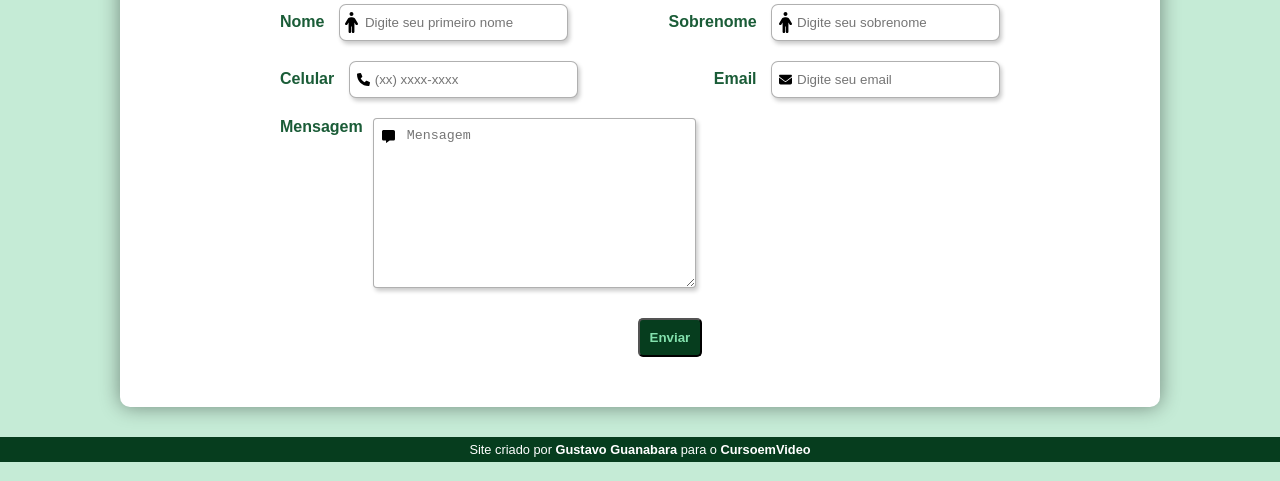
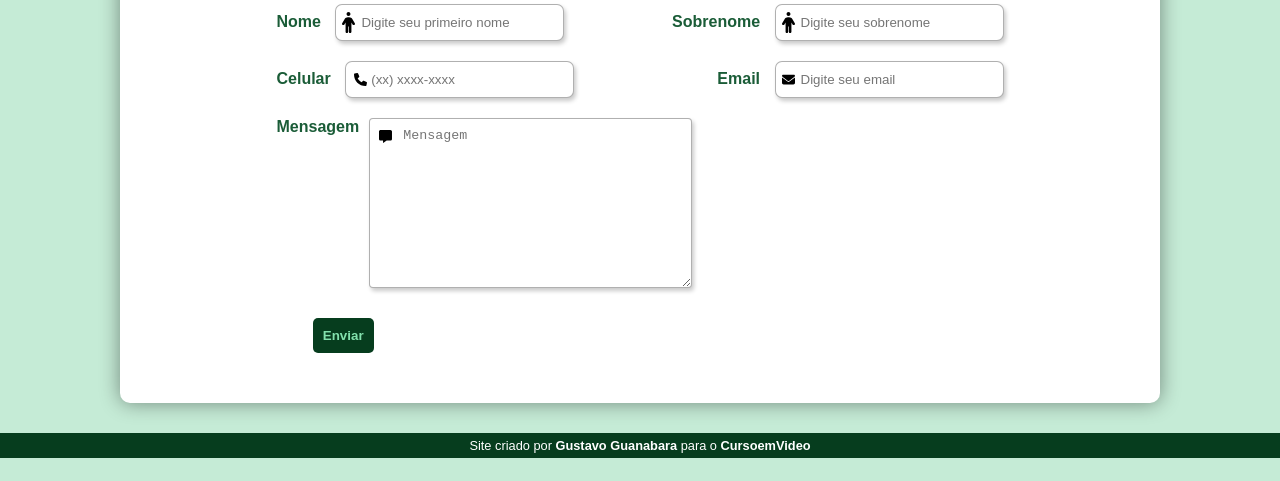
Before and after one commit to kauasilvandrade/projeto-android, a plain HTML site: page contato.html in a window 1280 px wide. Shown: the part 319-800 px from the top of the page. Drawn offline with Linux system fonts and the light colour scheme.

Commit message:
projeto finalizado

```diff
--- a/style/style.css
+++ b/style/style.css
@@ -214,8 +214,9 @@ footer a:hover {
 
 /* PÁGINA DE CONTATO */
 form {
-    width: 720px;
+    max-width: 727px;
     margin: auto;
+    width: 100%;
 }
 
 form .form-header {}
@@ -317,7 +318,7 @@ form .text-mensagem .mensagem {
 
 form .button-box {
     margin: 30px auto;
-    width: 5px;
+    width: 90%;
 }
 
 form .button-box button {
@@ -326,9 +327,14 @@ form .button-box button {
     font-weight: bolder;
     border-radius: 5px;
     padding: 10px;
+    border: none;
 }
 
 form .button-box button:hover {
     background-color: var(--cor2);
     color: var(--cor5);
 }
+
+@media screen and (max-width: 498px) {
+
+}
```
